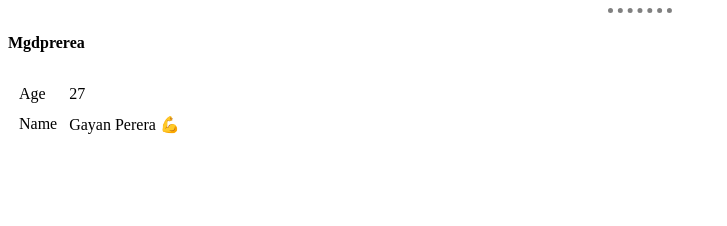
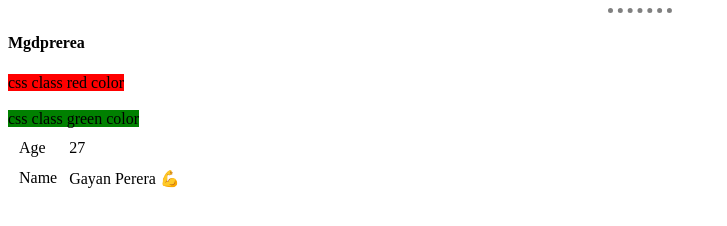
Before and after one commit to Denaindra/Web-deverlopment-, a plain HTML site: page index.html in a window 1280 px wide. Shown: the whole page, without its empty margins (0-727 px from the left). Drawn offline with Linux system fonts and the light colour scheme.

Commit message:
add class

```diff
--- a/css/style.css
+++ b/css/style.css
@@ -6,3 +6,10 @@ hr {
     border-top-style: dotted;
     border-color: gray;
   }
+
+  .red{
+      background-color: red;
+  }
+  .green{
+      background-color: green;
+  }
--- a/index.html
+++ b/index.html
@@ -7,7 +7,11 @@
     <body>
             <hr>
         <h4>Mgdprerea</h4>
+      <label class="red">css class red color</label>
 
+          <br>          <br>
+
+      <label class="green">css class green color</label>
         <table cellspacing="10">
             <tr>
                 <td>Age</td>
```
